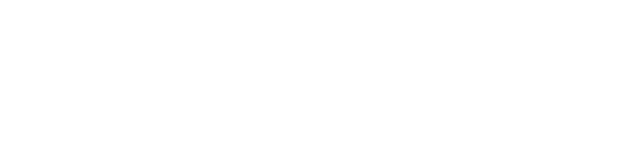
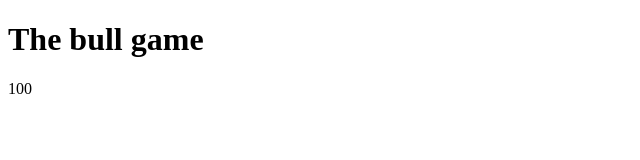
Before and after one commit to WDD-CODER/gitProject, a plain HTML site: page index.html in a window 1280 px wide. Shown: the whole page, without its empty margins (0-640 px from the left). Drawn offline with Linux system fonts and the light colour scheme.

Commit message:
Add bull element

```diff
--- a/index.html
+++ b/index.html
@@ -6,6 +6,8 @@
     <title>Document</title>
 </head>
 <body>
+    <h1>The bull game</h1>
+    <div class="ball">100</div>
 
 </body>
 </html>
```
Also changed, not shown: readme.txt (added).
